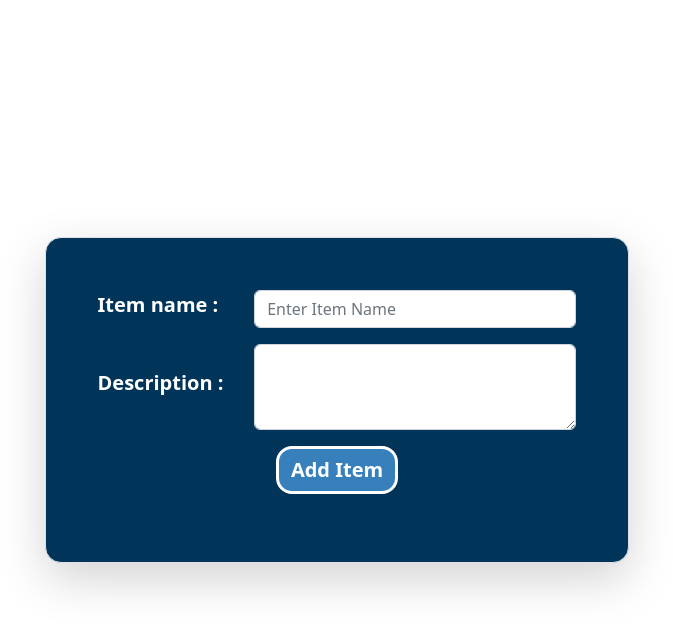
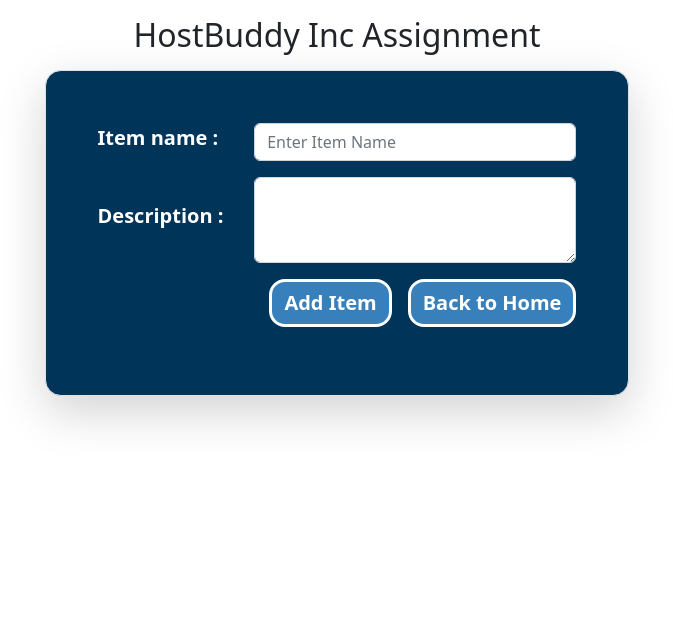
Before and after one commit to M0GAMB0/items-frontend, a React (Create React App) app: page /create in a window 1280 px wide. Shown: the top 630 px of the page, without its empty margins (303-976 px from the left). Built offline with nearby package versions, Linux system fonts and the light colour scheme.

Commit message:
made common header

```diff
--- a/src/App.js
+++ b/src/App.js
@@ -7,8 +7,9 @@ import View from "./Pages/View";
 
 function App() {
   return (
-    <div className="App">
+    <div className="App w-100">
       <BrowserRouter>
+        <h2 className="my-3 text-center">HostBuddy Inc Assignment</h2>
         <Routes>
           <Route path="/" element={<Home />}></Route>
           <Route path="/create" element={<Create />}></Route>
--- a/src/Components/AddForm.js
+++ b/src/Components/AddForm.js
@@ -2,7 +2,8 @@ import React, { useState } from "react";
 import { Button, Form } from "react-bootstrap";
 import { useDispatch, useSelector } from "react-redux";
 import { addItem } from "../ItemReducer";
-import { add_Item } from "../services/item-service";
+import { add_Item, getItems } from "../services/item-service";
+import { useNavigate } from "react-router-dom";
 
 const AddForm = (props) => {
   const [item, setItem] = useState({
@@ -11,13 +12,16 @@ const AddForm = (props) => {
   });
   const [buttonBg, setButtonBg] = useState("#3880bc");
   const [buttonColor, setButtonColor] = useState("#fff");
+  const [backButtonBg, setBackButtonBg] = useState("#3880bc");
+  const [backButtonColor, setBackButtonColor] = useState("#fff");
   const [buttonBorder, setButtonBorder] = useState("3px solid #fff");
+  const [backButtonBorder, setBackButtonBorder] = useState("3px solid #fff");
   const [name, setName] = useState("");
   const [description, setDescription] = useState("");
   const items = useSelector((state) => state.items);
   // console.log(items);
   // const dispatch = useDispatch();
-
+  const navigate = useNavigate();
   const handleSubmit = (event) => {
     event.preventDefault();
 
@@ -29,6 +33,14 @@ const AddForm = (props) => {
       .catch((error) => {
         console.log(error);
         console.log("Error log");
+      });
+    getItems()
+      .then((response) => {
+        console.log(response);
+      })
+      .catch((error) => {
+        console.log(error);
+        console.log("error");
       });
     setName("");
     setDescription("");
@@ -43,16 +55,26 @@ const AddForm = (props) => {
     setButtonColor("#fff");
     setButtonBorder("3px solid #fff");
   };
+  const hoverback = () => {
+    setBackButtonBg("#fff");
+    setBackButtonColor("#3880bc");
+    setBackButtonBorder("3px solid #3880bc");
+  };
+  const hoverbackEnd = () => {
+    setBackButtonBg("#3880bc");
+    setBackButtonColor("#fff");
+    setBackButtonBorder("3px solid #fff");
+  };
   const handleChangeName = (event) => {
     setItem({ ...item, name: event.target.value });
-    setName(name);
+    setName(event.target.value);
   };
   const handleChangeDescription = (event) => {
     setItem({ ...item, description: event.target.value });
-    setName(description);
+    setDescription(event.target.value);
   };
   return (
-    <div className="d-flex justify-content-center align-items-center w-100 vh-100">
+    <div className="d-flex justify-content-center align-items-center w-100">
       <div
         className="w-0 border p-5 rounded-4 shadow-lg"
         style={{ background: "#003459" }}
@@ -102,6 +124,7 @@ const AddForm = (props) => {
               ))}
             </Form.Select>
           </Form.Group> */}
+          <div className="d-flex justify-content-end w-100">
             <Button
               style={{
                 background: buttonBg,
@@ -110,11 +133,25 @@ const AddForm = (props) => {
               }}
               onMouseEnter={hover}
               onMouseLeave={hoverEnd}
-            className="fs-5 fw-bolder rounded-4"
+              className="fs-5 fw-bolder rounded-4 mx-3"
               onClick={handleSubmit}
             >
               Add Item
             </Button>
+            <Button
+              style={{
+                background: backButtonBg,
+                color: backButtonColor,
+                border: backButtonBorder,
+              }}
+              onMouseEnter={hoverback}
+              onMouseLeave={hoverbackEnd}
+              className="fs-5 fw-bolder rounded-4"
+              onClick={(e) => navigate("/")}
+            >
+              Back to Home
+            </Button>
+          </div>
         </Form>
       </div>
     </div>
--- a/src/Pages/Home.js
+++ b/src/Pages/Home.js
@@ -5,7 +5,6 @@ const Home = () => {
   const navigate = useNavigate();
   return (
     <div className="container">
-      <h2 className="my-3 text-center">HostBuddy Inc Assignment</h2>
       <div className="d-flex flex-column">
         <button
           type="button"
--- a/src/Pages/View.js
+++ b/src/Pages/View.js
@@ -1,9 +1,24 @@
-import React from "react";
+import React, { useEffect, useState } from "react";
 import { Container, Table } from "react-bootstrap";
 import { useSelector } from "react-redux";
+import { getItems } from "../services/item-service";
 
 const View = () => {
   const items = useSelector((state) => state.items);
+  const [itemList, setItemList] = useState([]);
+
+  useEffect(() => {
+    getItems()
+      .then((response) => {
+        console.log(response);
+        setItemList(response);
+      })
+      .catch((error) => {
+        console.log(error);
+        console.log("error");
+      });
+  }, []);
+
   return (
     <Container>
       <div className="vh-100 w-100">
@@ -18,9 +33,9 @@ const View = () => {
             </tr>
           </thead>
           <tbody>
-            {items.map((item, idx) => (
+            {itemList.map((item, idx) => (
               <tr key={idx}>
-                <td>{item.id}</td>
+                <td>{idx + 1}</td>
                 <td>{item.name}</td>
                 <td>{item.description}</td>
               </tr>
--- a/src/services/item-service.js
+++ b/src/services/item-service.js
@@ -5,3 +5,6 @@ export const add_Item = (item) => {
     .post("/api/v1/item/add", item)
     .then((response) => response.data);
 };
+export const getItems = () => {
+  return myAxios.get("/api/v1/item/viewAll").then((response) => response.data);
+};
```
Lines whose indentation alone changed are shown as unchanged.
